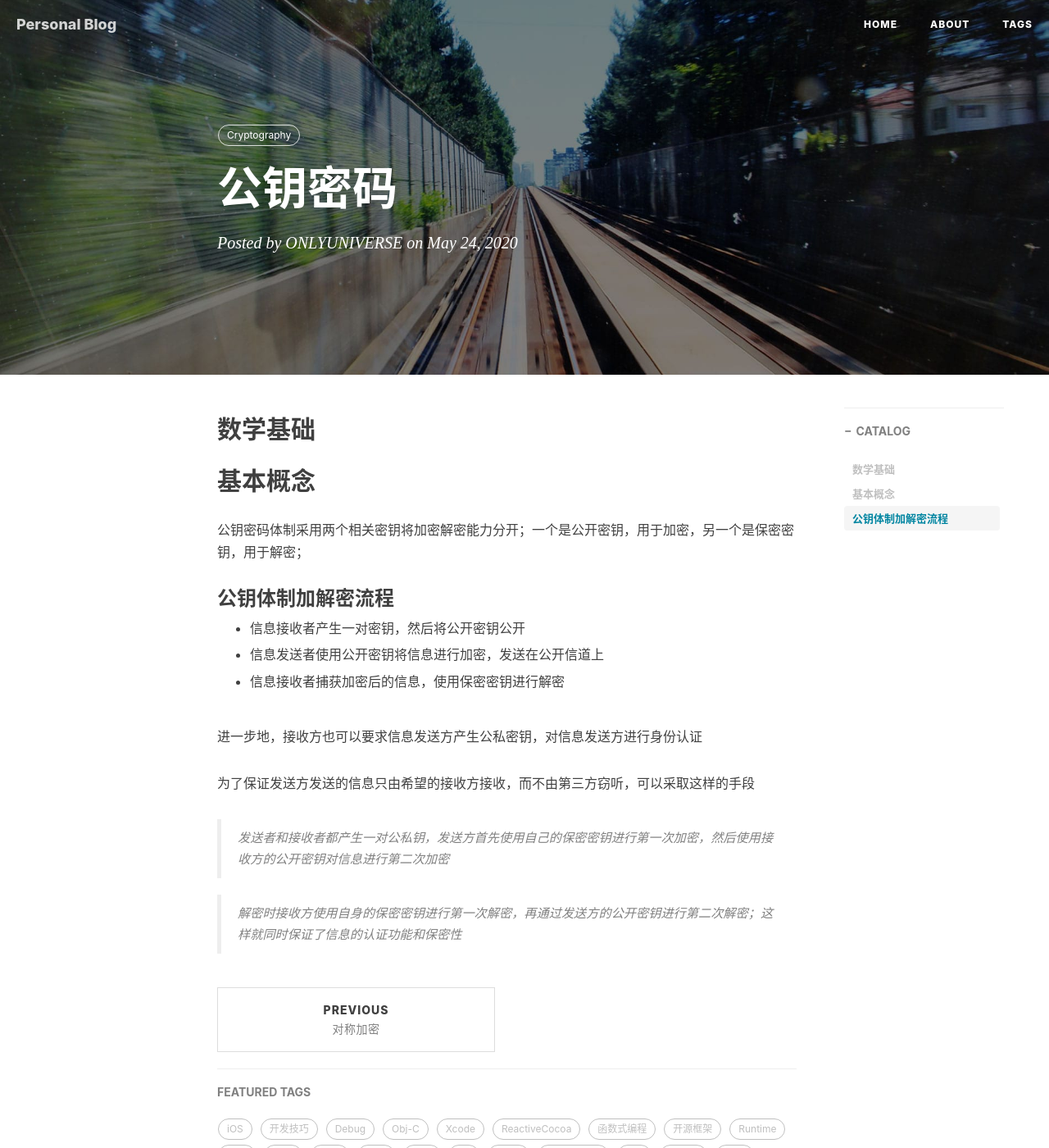
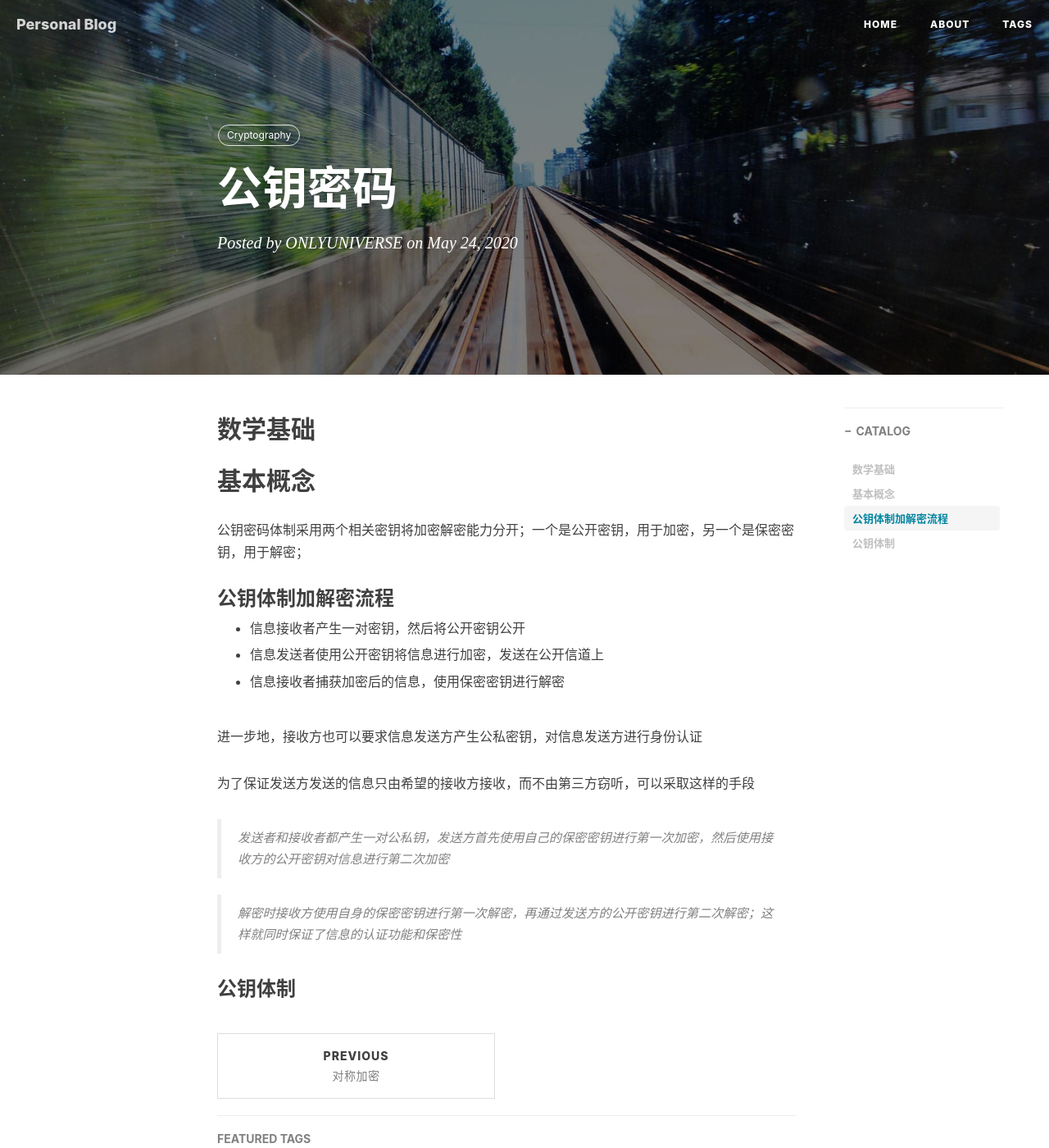
Before and after one commit to ONLYUNIVERSE/ONLYUNIVERSE.github.io, a Jekyll site: the page built from _posts/2020-05-24-公钥密码.md, in a window 1280 px wide and 1400 px high. Shown: the whole window at 82% size. Built offline with Jekyll 4.4.1, drawn with Linux system fonts in a browser that asks for light colours; nearby versions of some CDN libraries; comment, search, counter and statistics services are not loaded.

Commit message:
Update 2020-05-24-公钥密码.md

```diff
--- a/_posts/2020-05-24-公钥密码.md
+++ b/_posts/2020-05-24-公钥密码.md
@@ -31,3 +31,5 @@ tags:                               #标签
 >发送者和接收者都产生一对公私钥，发送方首先使用自己的保密密钥进行第一次加密，然后使用接收方的公开密钥对信息进行第二次加密
 
 >解密时接收方使用自身的保密密钥进行第一次解密，再通过发送方的公开密钥进行第二次解密；这样就同时保证了信息的认证功能和保密性
+
+### 公钥体制
```
